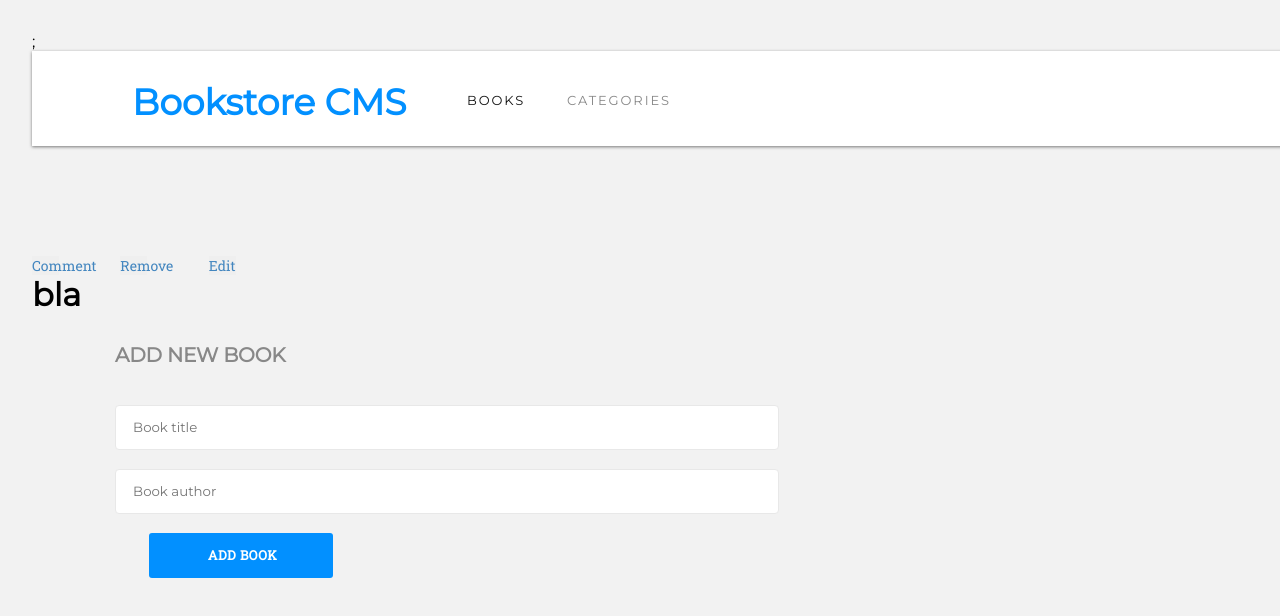
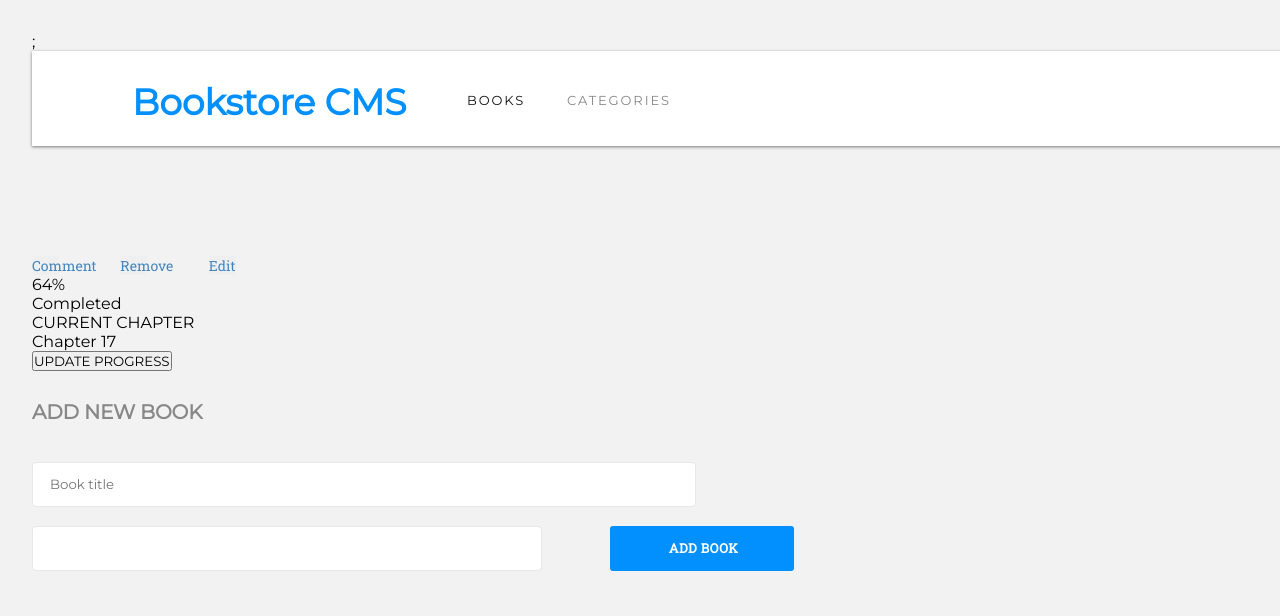
Before and after one commit to Kevin-Mena/bookstore-app, a React (Create React App) app: page / in a window 1280 px wide. Both pictures are taken after typing "Sample", "Sample" into the empty fields and a click on the button "ADD BOOK". Shown: the top 616 px of the page. Built offline with nearby package versions, Linux system fonts and the light colour scheme; no server answers.

Commit message:
Add circular progress bar

```diff
--- a/package.json
+++ b/package.json
@@ -10,6 +10,7 @@
     "axios": "^1.3.5",
     "prop-types": "^15.8.1",
     "react": "^18.2.0",
+    "react-circular-progressbar": "^2.1.0",
     "react-dom": "^18.2.0",
     "react-icons": "^4.8.0",
     "react-redux": "^8.0.5",
--- a/src/components/AddBook/addbook.js
+++ b/src/components/AddBook/addbook.js
@@ -34,6 +34,7 @@ const AddBook = () => {
       <input
         type="text"
         name="author"
+        className="author"
         value={author}
         onChange={(e) => setAuthor(e.target.value)}
         placeholder="Book author"
--- a/src/components/Books/Books.js
+++ b/src/components/Books/Books.js
@@ -1,7 +1,7 @@
-import React from "react";
-import PropTypes from "prop-types";
-import { useDispatch } from "react-redux";
-import { deleteBook } from "../../features/books/booksSlice";
+import React from 'react';
+import PropTypes from 'prop-types';
+import { useDispatch } from 'react-redux';
+import { deleteBook } from '../../features/books/booksSlice';
 
 const Books = ({ id, title, author }) => {
   const dispatch = useDispatch();
@@ -38,10 +38,17 @@ const Books = ({ id, title, author }) => {
             </button>
           </div>
         </div>
-        <div className="progress"></div>
+        <div className="progress">
+          <p>64%</p>
+          <p>Completed</p>
+        </div>
       </div>
       <div className="chapters">
-        <h1>bla</h1>
+        <p>CURRENT CHAPTER</p>
+        <p>Chapter 17</p>
+        <button type="button" className="btn-progress">
+          UPDATE PROGRESS
+        </button>
       </div>
     </div>
   );
--- a/src/index.css
+++ b/src/index.css
@@ -32,6 +32,11 @@
 body {
     background:rgba(0, 0, 0, 0.05);
     padding: 2rem;
+}
+html {
+    scroll-behavior: smooth;
+    overflow-x: hidden;
+    overflow-y: scroll;
 }
 /* {* NAVBAR STYLES *} */
 
@@ -110,13 +115,12 @@ body {
 }
 
 /* FORM */
-form {
+/* form {
     display: flex;
-    flex-direction: column;
     justify-content: center;
     width: 86.333%;
     margin: 0 auto;
-}
+} */
 .form-title {
     width: 10.875rem;
         height: 1.5rem;
@@ -157,6 +161,16 @@ form {
 }
 input {
     width: 41.5rem;
+        height: 2.813rem;
+        margin: 1.188rem 2.125rem 0 0;
+        padding: 0.813rem 30.688rem 0.813rem 1.063rem;
+        border-radius: 4px;
+        border: solid 1px #e8e8e8;
+        background-color: var(--primary-white-2);
+
+}
+.author {
+    width: 20rem;
         height: 2.813rem;
         margin: 1.188rem 2.125rem 0 0;
         padding: 0.813rem 30.688rem 0.813rem 1.063rem;
```
Also changed, not shown: 1 other file (tests, documents, lock files or other folders).
